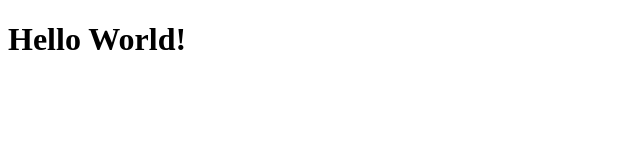
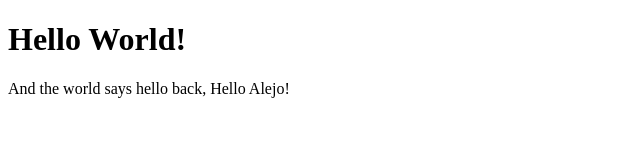
Before and after one commit to alejowoods/alejo-project, a plain HTML site: page index.html in a window 1280 px wide. Shown: the whole page, without its empty margins (0-640 px from the left). Drawn offline with Linux system fonts and the light colour scheme.

Commit message:
hello back

```diff
--- a/index.html
+++ b/index.html
@@ -6,6 +6,9 @@
     <title>Document</title>
 </head>
 <body>
-    <h1>Hello World!</h1>
-</body>
+    <div class="hero">
+        <h1 class="hero_header">Hello World!</h1>
+        <p class="para_hero"> And the world says hello back, Hello Alejo! </p>
+        </body>
+    </div>
 </html>
```
